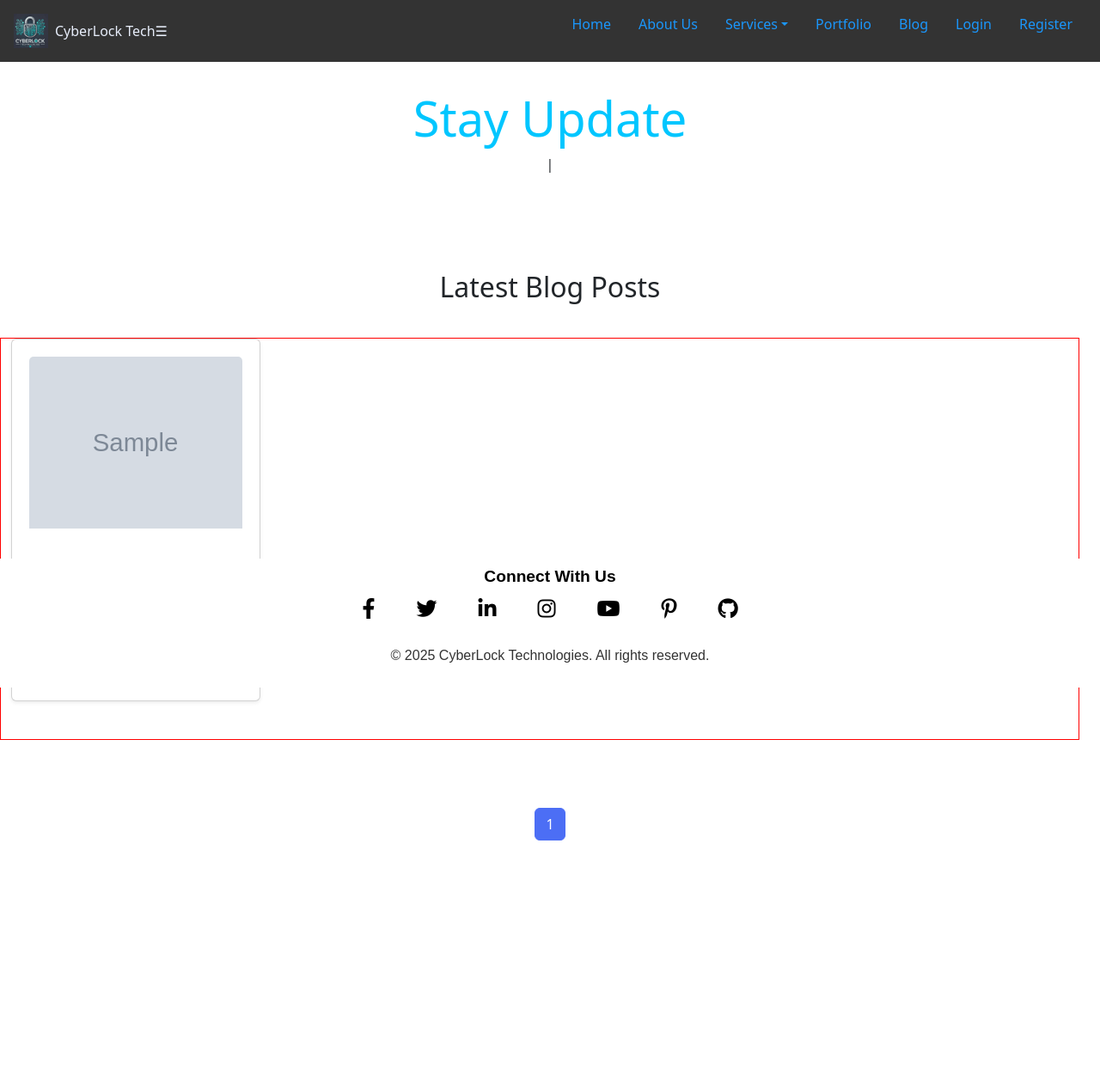
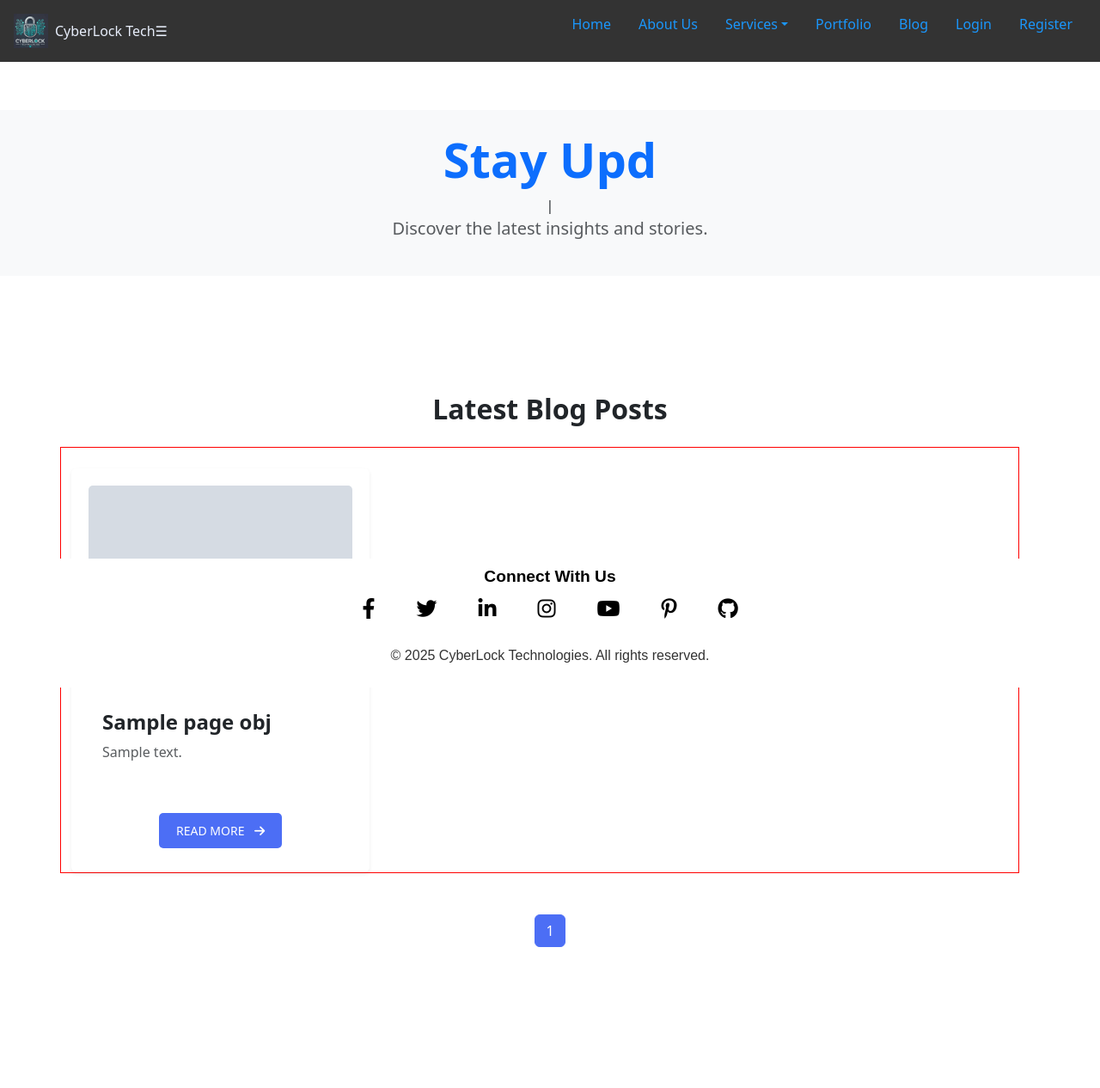
Before and after one commit to C9b3rD3vi1/cyberlock_web, a Django app: template templates/blog_post.html in a window 1280 px wide. Shown: the whole page at 86% size. Before the commit the page ends 978 px from the top, so only its background shows below. Run offline with Django 4.2, Linux system fonts and the light colour scheme; the template is opened without the code that fills it: most values are stand-ins (such as "Sample title", 1, 10 or a date in 2020); grey boxes marked "Sample" are stand-in pictures; some libraries are stand-ins or nearby versions.

Commit message:
blog style code

```diff
--- a/templates/blog_post.html
+++ b/templates/blog_post.html
@@ -1,5 +1,4 @@
-
-{% extends 'base.html'%}
+{% extends 'base.html' %}
 
 {% load static %}
 
@@ -13,11 +12,10 @@
     <meta name="description" content="Browse the latest blog posts on various topics.">
     <meta http-equiv="X-UA-Compatible" content="ie=edge">
 
-
     <!-- CSS Files -->
     <link rel="stylesheet" href="{% static 'css/blog_post.css' %}">
     <link href="https://cdn.jsdelivr.net/npm/bootstrap@5.3.0-alpha3/dist/css/bootstrap.min.css" rel="stylesheet">
-
+    <link rel="stylesheet" href="https://cdnjs.cloudflare.com/ajax/libs/font-awesome/6.0.0/css/all.min.css">
 
     <!-- Preconnect for Optimized Loading -->
     <link rel="preconnect" href="https://cdn.jsdelivr.net">
@@ -26,54 +24,58 @@
     <!-- JavaScript Files -->
     <script src="{% static 'js/blog_typed.js' %}" defer></script>
     <script src="https://cdn.jsdelivr.net/npm/typed.js@2.0.12" defer></script>
+
+    <title>Blog Posts</title>
 </head>
 <body>
     <!-- Dynamic Header Section -->
-    <header class="text-center my-4">
+    <header class="text-center my-5 py-4 bg-light">
         <div id="typed-output">
-            <h1 class="display-4">Loading...</h1>
+            <h1 class="display-4 fw-bold text-primary">Welcome to Our Blog</h1>
         </div>
+        <p class="lead text-muted">Discover the latest insights and stories.</p>
     </header>
 
     <!-- Blog Section -->
-    <main class="blog py-5">
-        <div class="container-fluid">
+    <main class="blog py-5 bg-white">
+        <div class="container">
             <!-- Section Title -->
-            <h2 class="text-center mb-4">Latest Blog Posts</h2>
+            <h2 class="text-center mb-5 fw-bold">Latest Blog Posts</h2>
 
             <!-- Blog Cards -->
-            <div class="row">
+            <div class="row g-4">
                 {% for post in page_obj.object_list %}
-                    <article class="col-3 mb-4"> <!-- Changed col-lg-3 to col-3 -->
-                        <div class="card w-100 shadow-sm">
+                    <article class="col-md-4 col-sm-6">
+                        <div class="card h-100 shadow-sm border-0">
                             <!-- Post Image -->
                             <img src="{{ post.image.url|default:'{% static "images/default.jpg" %}' }}"
-                                 class="card-img-top"
+                                 class="card-img-top img-fluid"
                                  alt="{{ post.title }}"
                                  loading="lazy">
 
                             <!-- Post Content -->
                             <div class="card-body">
-                                <h5 class="card-title">{{ post.title }}</h5>
-                                <p class="card-text">{{ post.content|safe|truncatewords:50 }}</p>
+                                <h5 class="card-title fw-bold">{{ post.title }}</h5>
+                                <p class="card-text text-muted">{{ post.content|safe|truncatewords:30 }}</p>
                             </div>
 
                             <!-- Read More Button -->
-                            <div class="card-footer text-center">
-                                <a href="{% url 'blog_detail' post.slug %}" class="btn btn-primary btn-sm">Read More</a>
+                            <div class="card-footer bg-transparent border-0 text-center">
+                                <a href="{% url 'blog_detail' post.slug %}" class="btn btn-primary btn-sm">
+                                    Read More <i class="fas fa-arrow-right ms-2"></i>
+                                </a>
                             </div>
                         </div>
                     </article>
                 {% empty %}
-                    <div class="text-center">
-                        <p>No blog posts available. Check back later!</p>
+                    <div class="col-12 text-center">
+                        <p class="text-muted">No blog posts available. Check back later!</p>
                     </div>
                 {% endfor %}
             </div>
 
-
             <!-- Pagination Controls -->
-            <nav aria-label="Page navigation" class="mt-4">
+            <nav aria-label="Page navigation" class="mt-5">
                 <ul class="pagination justify-content-center">
                     {% if page_obj.has_previous %}
                         <li class="page-item">
```
